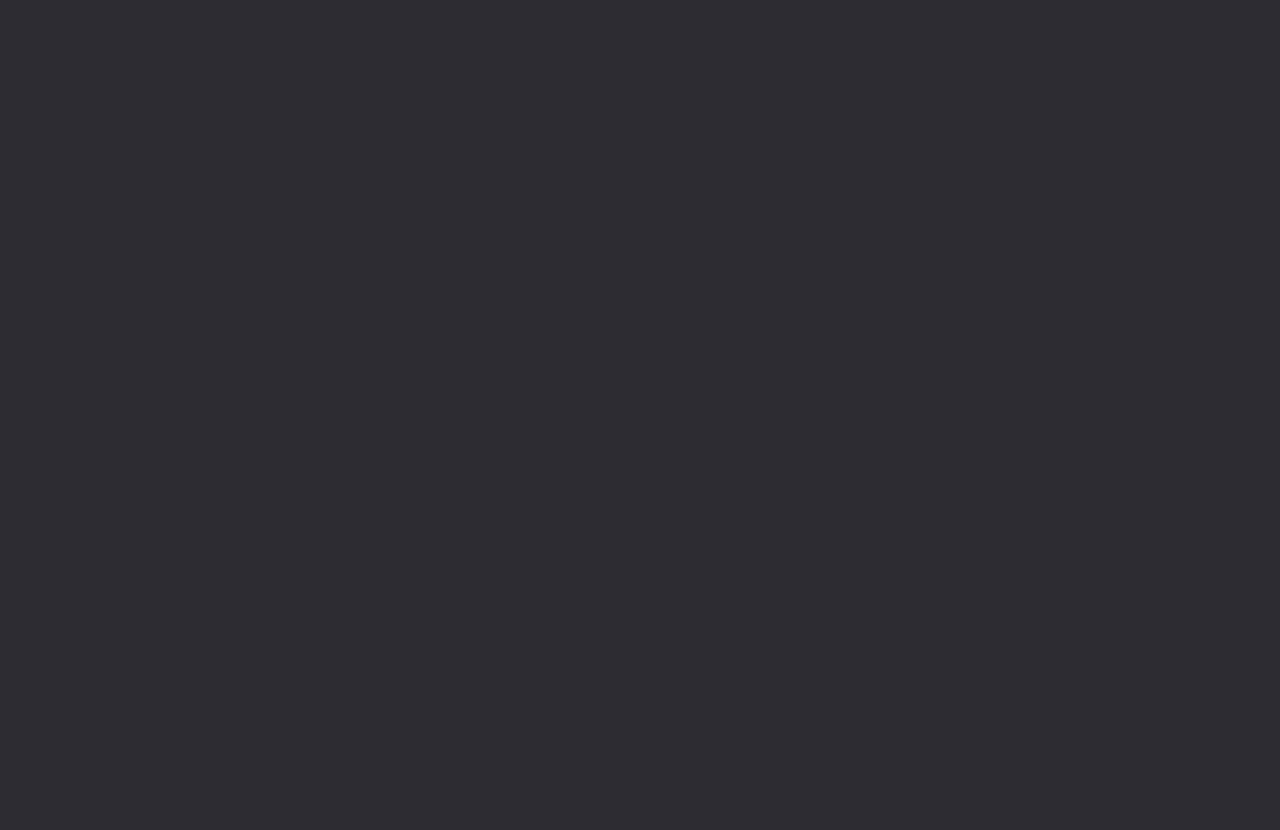
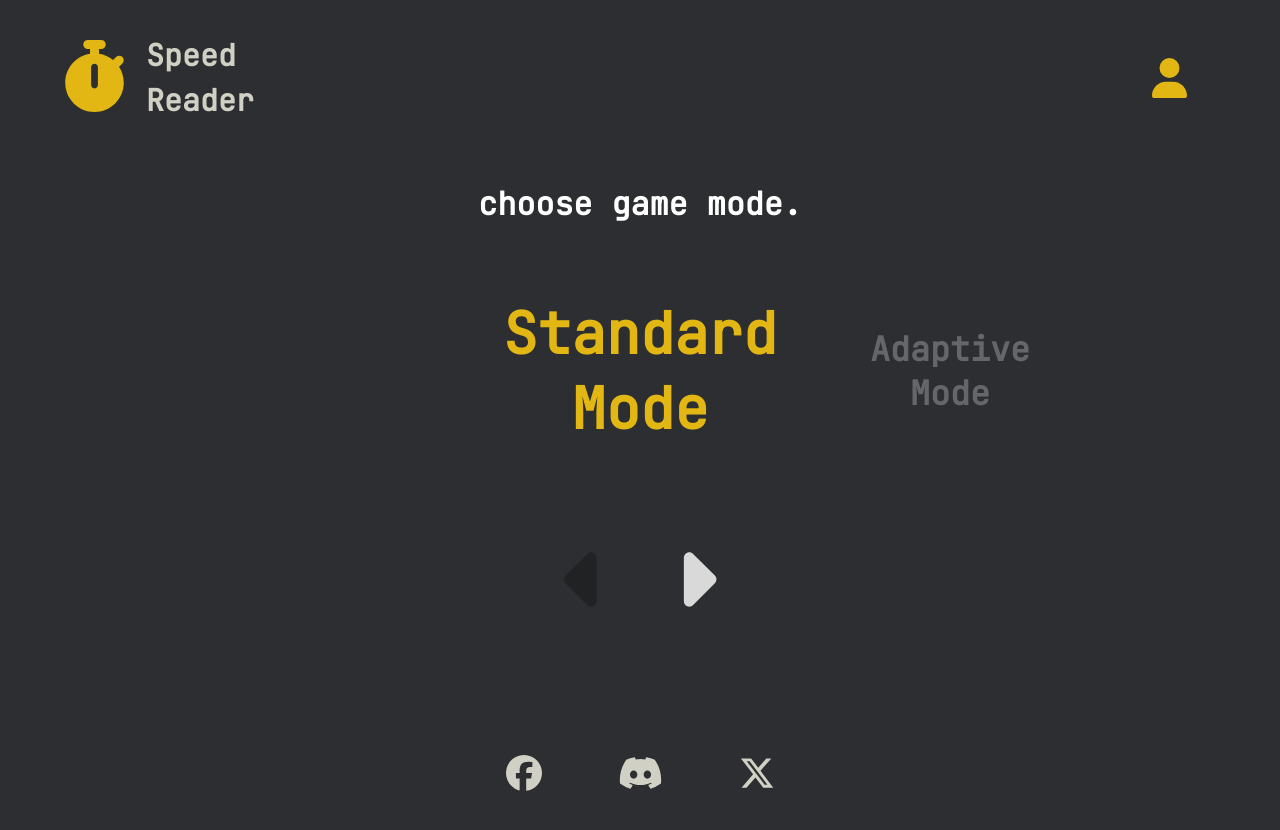
Before and after one commit to mithun-sri/speed-reader, a React (Create React App) app in the folder frontend/: page /game in a window 1280 px wide. Before the commit this address had no page. Shown: the top 830 px of the page. Before the commit the page ends 800 px from the top, so only its background shows below. Built offline with nearby package versions, Linux system fonts and the light colour scheme.

Commit message:
[cyw321/#70] Unify game user story route and fix carousel to return selected item index

```diff
--- a/frontend/src/App.tsx
+++ b/frontend/src/App.tsx
@@ -1,42 +1,20 @@
 import { useState } from "react";
-import { BrowserRouter, Route, Routes } from "react-router-dom";
-import {
-  PATH_ADAPTIVE_MODE,
-  PATH_STANDARD_MODE_1,
-  PATH_STANDARD_MODE_2,
-  PATH_SUMMARISED_ADAPTIVE_MODE,
-} from "./common/constants";
-import Context from "./Context";
-import ModeSelectView from "./views/ModeSelect/ModeSelect";
-import PreGameView from "./views/PreGame/PreGame";
-import QuizView from "./views/Quiz/Quiz";
-import StandardModeGameView, {
-  StandardMode,
-} from "./views/StandardMode/StandardMode";
+import { BrowserRouter, Navigate, Route, Routes } from "react-router-dom";
+import { GameProvider } from "./context/GameContext";
+import { GameScreen } from "./views/GameScreen/GameScreen";
 
 function App() {
   const [wpm, setWPM] = useState<number>(300);
 
   return (
-    <Context.Provider value={{ wpm, setWPM }}>
+    <GameProvider>
       <BrowserRouter>
         <Routes>
-          <Route path="/" element={<ModeSelectView />} />
-          <Route path="/pre-game" element={<PreGameView />} />
-          <Route
-            path={PATH_STANDARD_MODE_1}
-            element={<StandardModeGameView mode={StandardMode.Word} />}
-          />
-          <Route
-            path={PATH_STANDARD_MODE_2}
-            element={<StandardModeGameView mode={StandardMode.Justified} />}
-          />
-          <Route path={PATH_ADAPTIVE_MODE} />
-          <Route path={PATH_SUMMARISED_ADAPTIVE_MODE} />
-          <Route path="/quiz" element={<QuizView />} />
+          <Route path="/" element={<Navigate to="/game" />} />
+          <Route path="/game" element={<GameScreen />} />
         </Routes>
       </BrowserRouter>
-    </Context.Provider>
+    </GameProvider>
   );
   // TODO: Add more Route as more pages are created.
 }
--- a/frontend/src/common/constants.tsx
+++ b/frontend/src/common/constants.tsx
@@ -1,7 +1,12 @@
-export const STANDARD_MODE_1 = "standard";
-export const STANDARD_MODE_2 = "standard";
-export const ADAPTIVE_MODE = "adaptive";
-export const SUMMARISED_ADAPTIVE_MODE = "summarised adaptive";
+export type GameMode =
+  | typeof STANDARD_MODE
+  | typeof ADAPTIVE_MODE
+  | typeof SUMMARISED_ADAPTIVE_MODE;
+
+export const STANDARD_MODE = "Standard Mode";
+export const ADAPTIVE_MODE = "Adaptive Mode";
+export const SUMMARISED_ADAPTIVE_MODE = "Summarised Adaptive Mode";
+
 export const PATH_STANDARD_MODE_1 = "/mode-standard-1";
 export const PATH_STANDARD_MODE_2 = "/mode-standard-2";
 export const PATH_ADAPTIVE_MODE = "/mode-adaptive";
--- a/frontend/src/components/Carousel/Carousel.tsx
+++ b/frontend/src/components/Carousel/Carousel.tsx
@@ -3,28 +3,12 @@ import { FontAwesomeIcon } from "@fortawesome/react-fontawesome";
 import { IconButton } from "@mui/material";
 import Box from "@mui/material/Box";
 import { useEffect, useState } from "react";
-import { Link } from "react-router-dom";
-import {
-  PATH_ADAPTIVE_MODE,
-  PATH_STANDARD_MODE_1,
-  PATH_STANDARD_MODE_2,
-  PATH_SUMMARISED_ADAPTIVE_MODE,
-} from "../../common/constants";
 
-const Carousel = () => {
-  // Note: these two arrays (options, paths) will be passed in as arguments to allow reusability
-  const options = [
-    "Standard Mode (Word)",
-    "Standard Mode (Justified)",
-    "Adaptive Mode",
-    "Summarised Adaptive Mode",
-  ];
-  const paths = [
-    PATH_STANDARD_MODE_1,
-    PATH_STANDARD_MODE_2,
-    PATH_ADAPTIVE_MODE,
-    PATH_SUMMARISED_ADAPTIVE_MODE,
-  ];
+const Carousel: React.FC<{
+  title?: string;
+  options: string[];
+  returnSelectedIndex: (value: number) => void;
+}> = ({ title, options, returnSelectedIndex }) => {
   const [currentIndex, setCurrentIndex] = useState(0);
   const [fontSize, setFontSize] = useState(calculateFontSize());
 
@@ -120,16 +104,17 @@ const Carousel = () => {
         {visibleOptions.map((option, index) => (
           <Box key={index} style={index === 1 ? centerBoxStyle : boxStyle}>
             {index === 1 ? (
-              <Link
-                to={paths[currentIndex]}
-                style={{
-                  textDecoration: "none",
+              <Box
+                onClick={() => {
+                  returnSelectedIndex(currentIndex); // Return index of selected carousel item
+                }}
+                sx={{
                   color: "inherit",
                   cursor: "pointer",
                 }}
               >
                 {option}
-              </Link>
+              </Box>
             ) : (
               option
             )}
--- a/frontend/src/components/Counter/Counter.tsx
+++ b/frontend/src/components/Counter/Counter.tsx
@@ -2,7 +2,7 @@ import "@fontsource/jetbrains-mono";
 import Box from "@mui/material/Box";
 import React, { useEffect, useState } from "react";
 
-import { STANDARD_MODE_1 } from "../../common/constants";
+import { STANDARD_MODE } from "../../common/constants";
 
 const CountdownComponent: React.FC<{
   duration: number;
@@ -14,7 +14,7 @@ const CountdownComponent: React.FC<{
 
   // Change instruction text according to the mode
   let instruction: string = "read as many words as you can.";
-  if (mode === STANDARD_MODE_1) {
+  if (mode === STANDARD_MODE) {
     instruction = "Get ready.";
   }
 
--- /dev/null
+++ b/frontend/src/context/GameContext.tsx
@@ -0,0 +1,48 @@
+import React, { createContext, useContext, useState } from "react";
+import { GameMode } from "../common/constants";
+
+interface GameContextType {
+  mode: GameMode | null;
+  setMode: (mode: GameMode) => void;
+  wpm: number | null;
+  setWpm: (wpm: number) => void;
+  difficulty: string | null;
+  setDifficulty: (difficulty: string) => void;
+}
+
+const GameContext = createContext<GameContextType>({
+  mode: null,
+  setMode: () => {},
+  wpm: null,
+  setWpm: () => {},
+  difficulty: null,
+  setDifficulty: () => {},
+});
+
+export const useGameContext = () => {
+  const context = useContext(GameContext);
+  if (!context) {
+    throw new Error(
+      "useGameContext must be used within a GameContext.Provider",
+    );
+  }
+  return context;
+};
+
+// This provides the game context, which manages
+// the state related to the game mode, words per minute (WPM), and difficulty level.
+export const GameProvider: React.FC<{ children: React.ReactNode }> = ({
+  children,
+}) => {
+  const [mode, setMode] = useState<GameMode | null>(null);
+  const [wpm, setWpm] = useState<number | null>(null);
+  const [difficulty, setDifficulty] = useState<string | null>(null);
+
+  return (
+    <GameContext.Provider
+      value={{ mode, setMode, wpm, setWpm, difficulty, setDifficulty }}
+    >
+      {children}
+    </GameContext.Provider>
+  );
+};
--- /dev/null
+++ b/frontend/src/views/GameScreen/GameScreen.tsx
@@ -0,0 +1,77 @@
+import React, { useContext, useEffect, useState } from "react";
+import { STANDARD_MODE } from "../../common/constants";
+import { useGameContext } from "../../context/GameContext";
+import ModeSelectView from "../ModeSelect/ModeSelect";
+import PreGameView from "../PreGame/PreGame";
+import Quiz from "../Quiz/Quiz";
+
+const GameScreenContext = React.createContext<{
+  currentStage: number;
+  incrementCurrentStage: () => void;
+}>({
+  currentStage: 0,
+  incrementCurrentStage: () => {},
+});
+
+export const useGameScreenContext = () => {
+  const context = useContext(GameScreenContext);
+  if (!context) {
+    console.log("Error UseGameScreenContext");
+    throw new Error(
+      "useGameScreenContext must be used within a GameScreenContext.Provider",
+    );
+  }
+  return context;
+};
+
+const StandardSelect = () => {
+  const { incrementCurrentStage } = useGameScreenContext();
+
+  return <button onClick={() => incrementCurrentStage}>Standard Select</button>;
+};
+
+const WpmSelect = () => {
+  return <PreGameView />;
+};
+
+const DiffSelect = () => {
+  const { incrementCurrentStage } = useGameScreenContext();
+
+  return <button onClick={() => incrementCurrentStage}>Go to Quiz</button>;
+};
+
+const Game = () => {
+  const { incrementCurrentStage } = useGameScreenContext();
+
+  return <button onClick={() => incrementCurrentStage}>Go to Quiz</button>;
+};
+
+export const GameScreen = () => {
+  const { mode } = useGameContext();
+  const [currentStage, setCurrentStage] = useState(0);
+  const incrementCurrentStage = () => {
+    setCurrentStage(currentStage + 1);
+  };
+
+  const stages = [
+    <ModeSelectView />,
+    <StandardSelect />, // will be skipped if mode is not standard
+    <WpmSelect />,
+    <DiffSelect />,
+    <Game />,
+    <Quiz />,
+  ];
+
+  useEffect(() => {
+    // If mode is not standard, skip StandardSelect by incrementing currentStage
+    if (mode !== STANDARD_MODE && currentStage === 1) {
+      setCurrentStage(2);
+    }
+  }, [mode, currentStage]);
+
+  return (
+    <GameScreenContext.Provider value={{ currentStage, incrementCurrentStage }}>
+      {stages[currentStage]}
+    </GameScreenContext.Provider>
+  );
+};
--- a/frontend/src/views/ModeSelect/ModeSelect.tsx
+++ b/frontend/src/views/ModeSelect/ModeSelect.tsx
@@ -1,14 +1,49 @@
+import { useEffect, useState } from "react";
+import {
+  ADAPTIVE_MODE,
+  GameMode,
+  STANDARD_MODE,
+  SUMMARISED_ADAPTIVE_MODE,
+} from "../../common/constants";
 import Carousel from "../../components/Carousel/Carousel";
 import Footer from "../../components/Footer/Footer";
 import Header from "../../components/Header/Header";
+import { useGameContext } from "../../context/GameContext";
+import { useGameScreenContext } from "../GameScreen/GameScreen";
 import "./ModeSelect.css";
 
 const ModeSelectView = () => {
+  const { incrementCurrentStage } = useGameScreenContext(); // This is possible because Carousel is only used within a GameScreenContext
+  const { setMode } = useGameContext();
+  const [valueFromCarousel, setValueFromCarousel] = useState<number>(-1); // To retrieve selected index from Carousel
+
+  const options: GameMode[] = [
+    STANDARD_MODE,
+    ADAPTIVE_MODE,
+    SUMMARISED_ADAPTIVE_MODE,
+  ];
+
+  // Callback function to handle the selected index form the Carousel
+  const handleValueFromCarousel = (value: number) => {
+    setValueFromCarousel(value);
+  };
+
+  // setMode according to the selected index from options
+  useEffect(() => {
+    if (valueFromCarousel >= 0 && valueFromCarousel < options.length) {
+      setMode(options[valueFromCarousel]);
+      incrementCurrentStage(); // Go to the next view in GameScreen
+    }
+  }, [valueFromCarousel, setMode]);
+
   return (
     <div className="ModeSelect">
       <Header />
       <header className="ModeSelect-header">
-        <Carousel />
+        <Carousel
+          options={options}
+          returnSelectedIndex={handleValueFromCarousel}
+        />
         <Footer />
       </header>
     </div>
--- a/frontend/src/views/StandardMode/StandardMode.tsx
+++ b/frontend/src/views/StandardMode/StandardMode.tsx
@@ -1,6 +1,6 @@
 import axios, { AxiosError, AxiosResponse } from "axios";
 import PropTypes from "prop-types";
-import { STANDARD_MODE_1 } from "../../common/constants";
+import { STANDARD_MODE } from "../../common/constants";
 import CountdownComponent from "../../components/Counter/Counter";
 import Header from "../../components/Header/Header";
 import JetBrainsMonoText from "../../components/Text/TextComponent";
@@ -65,7 +65,7 @@ const StandardModeGameView: React.FC<{
     >
       <CountdownComponent
         duration={3}
-        mode={STANDARD_MODE_1}
+        mode={STANDARD_MODE}
         onCountdownFinish={startStandardModeGame}
       />
     </Box>
```
